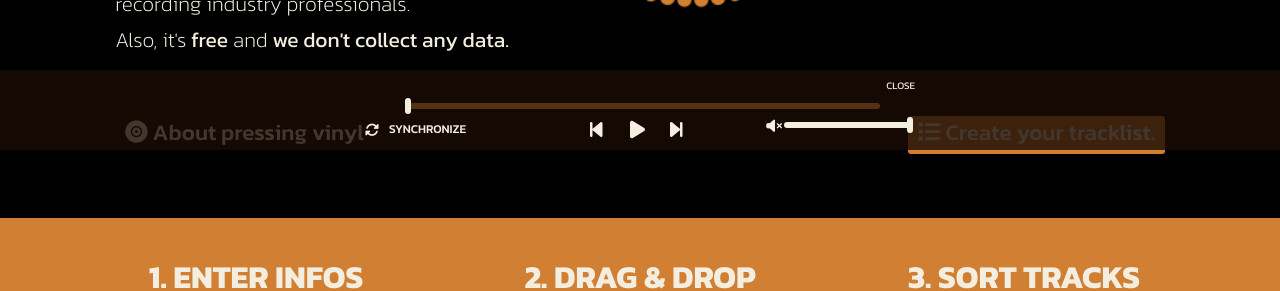
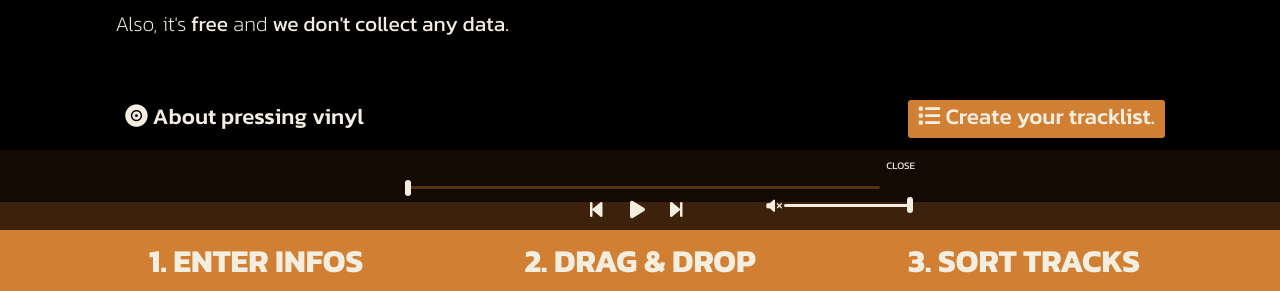
Before and after one commit to saint-james-fr/vinyl-tracklisting2, a Svelte app: page / in a window 1280 px wide. Shown: the part 650-941 px from the top of the page. Built offline with nearby package versions, Linux system fonts and the light colour scheme.

Commit message:
ready to be shipped

```diff
--- a/src/components/AudioPlayer/AudioPlayer.svelte
+++ b/src/components/AudioPlayer/AudioPlayer.svelte
@@ -1,6 +1,7 @@
 <script lang="ts">
   import { playerStore, playlistStore } from "stores";
   import { secondsToMinute, formatTime } from "lib/time";
+  import { truncateString, updateLinearGradient } from "lib/util";
 
   let progress = 0;
   let volume = 100;
@@ -8,10 +9,18 @@
   let endTime = "";
   let actualTime = "";
   let progressBar: HTMLInputElement;
+  let volumeSlider: HTMLInputElement;
   let prefix = "";
   let index = "";
+  let viewportWidth: number;
+  let maxTitleLength: number;
+
+  // TODO: mute icon // play icon
 
   $: {
+    // for truncating title
+    maxTitleLength = viewportWidth < 550 ? 37 : 66;
+    // for the progress bar
     if ($playerStore.currentAudio) {
       $playerStore.currentAudio.volume = volume / 100;
       requestAnimationFrame(() => {
@@ -20,8 +29,10 @@
           ($playerStore.currentAudio.currentTime * 100) /
           $playerStore.currentAudio.duration;
         progressBar.value = String(progress);
+        updateLinearGradient(progressBar, "#d17f33", "#623c19cf");
       });
     }
+    // for the actual time, title and end time
     if (
       $playerStore.currentTrack &&
       $playerStore.currentTrack.title &&
@@ -41,14 +52,12 @@
       }
     }
   }
-  // TODO : css linear gradient
-  // TODO : truncate title
-
   const handlePrevious = () => {
     $playerStore.stop();
     $playlistStore.synchronize();
     $playerStore.previous();
     $playerStore.playPause();
+    updateLinearGradient(progressBar, "#d17f33", "#623c19cf");
   };
 
   const handlePlayPause = () => {
@@ -60,25 +69,54 @@
     $playlistStore.synchronize();
     $playerStore.next();
     $playerStore.playPause();
+    updateLinearGradient(progressBar, "#d17f33", "#623c19cf");
   };
 
   const handleMute = () => {
+    if (!$playerStore.currentAudio) return;
     $playerStore.mute();
+
+    const actualVolume: number = $playerStore.currentAudio.muted
+      ? 0
+      : $playerStore.currentAudio.volume * 100;
+    volumeSlider.value = actualVolume.toString();
+    updateLinearGradient(volumeSlider, "#f3eee0", "#623c19cf");
+  };
+
+  const handleVolumeChange = () => {
+    if (!$playerStore.currentAudio) return;
+    // si je clique et que je suis muté ça doit me démuter
+    if ($playerStore.currentAudio.muted) $playerStore.mute();
+
+    $playerStore.currentAudio.volume = volume / 100;
+    updateLinearGradient(volumeSlider, "#f3eee0", "#623c19cf");
   };
 
   const handleSeek = (e: any) => {
     $playerStore.seek(e.target.value);
+    updateLinearGradient(progressBar, "#d17f33", "#623c19cf");
+  };
+
+  const handleClose = () => {
+    $playerStore.stop();
+    $playerStore.reset();
+    updateLinearGradient(progressBar, "#d17f33", "#623c19cf");
   };
 </script>
 
-ne
-<div id="audio_player__container" class="audio_player__hidden">
+<svelte:window bind:innerWidth={viewportWidth} />
+
+<div
+  id="audio_player__container"
+  class="audio_player__hidden"
+  class:show_player={$playerStore.show}
+>
   <div id="audio_player__title__container">
     <div id="audio_player__title">
       {#if $playerStore.currentTrack && $playerStore.currentTrack.prefix}
         {prefix}{index} -
       {/if}
-      {title}
+      {truncateString(title, maxTitleLength)}
     </div>
   </div>
   <div id="audio_player__controls">
@@ -98,8 +136,7 @@ ne
     </div>
     <div id="audio_player__controls_container">
       <div id="audio_player__main_controls">
-        <div id="audio_player__close">close</div>
-        <i id="syncButton" class="fas fa-solid fa-rotate"></i>
+        <div id="audio_player__close" on:click={handleClose}>close</div>
         <div id="audio_player__playpreviousnext">
           <i
             id="audio_player__prev"
@@ -108,7 +145,9 @@ ne
           ></i>
           <i
             id="audio_player__play"
-            class="fas fa-play"
+            class="fas"
+            class:fa-play={!$playerStore.playing}
+            class:fa-pause={$playerStore.playing}
             on:click={handlePlayPause}
           ></i>
           <i
@@ -129,6 +168,8 @@ ne
             min="0"
             max="100"
             bind:value={volume}
+            on:input={handleVolumeChange}
+            bind:this={volumeSlider}
           />
         </div>
       </div>
--- a/src/components/Import/Import.svelte
+++ b/src/components/Import/Import.svelte
@@ -85,7 +85,6 @@
           let duration = Math.trunc(audio.duration);
           const title = file.name.replace(/\.[^/.]+$/, "");
           let totalSides = $vinylStore.sides.length;
-
           const track: TrackType = {
             title,
             length: duration,
@@ -130,6 +129,13 @@
     Promise.all(promises).then(() => {
       // We syncronize the playlist
       $playlistStore.synchronize();
+      // We show the player
+      playerStore.update((store) => {
+        store.show = true;
+        return store;
+      });
+      // We play
+      $playerStore.playPause();
     });
   };
 </script>
--- a/src/css/components/_audio_player.scss
+++ b/src/css/components/_audio_player.scss
@@ -29,6 +29,12 @@ $color-text: var(--color-cream);
   justify-content: space-between;
   align-items: center;
   z-index: map-get($z-index , audio-player);
+  transition: all 0.2s ease-in-out;
+  transform: translateY(100%);
+}
+
+#audio_player__container.show_player {
+  transform: translateY(0%);
 }
 
 
@@ -51,27 +57,6 @@ $color-text: var(--color-cream);
   color: $color_text;
 }
 
-#syncButton {
-  position: absolute;
-  left: 0;
-  bottom: 9px;
-  font-size: $size-title;
-  cursor: pointer;
-  @include button-hover;
-}
-
-#syncButton::after {
-  content: "synchronize";
-  font-family: var(--font-family-1);
-  text-transform: uppercase;
-  font-size: $size-small;
-  font-weight: 500;
-  margin-inline: 10px;
-  position: relative;
-  top: -2px;
-  @include button-hover;
-
-}
 
 #audio_player__controls {
   position: relative;
@@ -131,6 +116,7 @@ $color-text: var(--color-cream);
   background: transparent;
   position: relative;
   top: -6px;
+  height:3px;
   padding: 0px;
   border-radius: 15px;
   background:
@@ -146,6 +132,7 @@ $color-text: var(--color-cream);
     background: $color_track;
     height: $height_track;
     border-radius: 15px;
+
     transition: background 0.05s ease-in-out;
     @include handle-hover-active((background: $color_track_hover))
   }
@@ -156,6 +143,7 @@ $color-text: var(--color-cream);
     height: $height_track;
     border-radius: 15px;
     transition: background 0.05s ease-in-out;
+
     @include handle-hover-active((background: $color_track_hover))
   }
 
@@ -170,13 +158,15 @@ $color-text: var(--color-cream);
     height: $height_thumb;
     width: $width_thumb;
     border-radius: 10px;
+
   }
 
   /******** Firefox ********/
   &::-moz-range-thumb {
     border: none;
     /*Removes extra border that FF applies*/
-    border-radius: 0;
+    width:3px;
+    border-radius: 15px;
     /*Removes default border-radius that FF applies*/
     background-color: $color_text;
     height: $height_thumb;
@@ -251,6 +241,7 @@ $color-text: var(--color-cream);
   -webkit-appearance: none;
   background: transparent;
   position: relative;
+  height: 3px;
   top: -6px;
   padding: 0px;
   border-radius: 15px;
@@ -299,11 +290,12 @@ $color-text: var(--color-cream);
   &::-moz-range-thumb {
     border: none;
     /*Removes extra border that FF applies*/
-    border-radius: 0;
     /*Removes default border-radius that FF applies*/
     background-color: $color_text;
     height: $height_thumb;
     width: $width_thumb;
+    width:3px;
+    border-radius: 15px;
   }
 
   // Focus
--- a/src/lib/default.ts
+++ b/src/lib/default.ts
@@ -57,7 +57,7 @@ export const defaultPlayer = {
   playing: false,
   currentAudio: null as HTMLAudioElement | null,
   currentTrack: null as TrackType | null,
-  blocking: false,
+  show: false,
   mute: function () {
     if (!this.currentAudio) return;
     this.currentAudio.muted = !this.currentAudio.muted;
@@ -130,6 +130,18 @@ export const defaultPlayer = {
     if (!this.currentAudio) return;
     this.currentAudio.currentTime = (time * this.currentAudio.duration) / 100;
   },
+  reset: function () {
+    playerStore.update((player) => {
+      player.currentAudio = null;
+      player.currentTrack = null;
+      player.show = false;
+      return player;
+    });
+    playlistStore.update((playlist) => {
+      playlist.tracks = [];
+      return playlist;
+    });
+  },
 };
 
 export const defaultPlaylist: PlaylistStore = {
--- a/src/lib/util.ts
+++ b/src/lib/util.ts
@@ -10,3 +10,11 @@ export function truncateString(str: string, maxLength: number): string {
   }
   return str;
 }
+
+export function updateLinearGradient(
+  el: HTMLInputElement,
+  firstColor: string,
+  secondColor: string
+): void {
+  el.style.background = `linear-gradient(to right, ${firstColor}, ${firstColor} ${el.value}%, ${secondColor} ${el.value}%)`;
+}
--- a/src/types.d.ts
+++ b/src/types.d.ts
@@ -35,13 +35,14 @@ interface PlayerStore {
   playing: boolean;
   currentAudio: HTMLAudioElement | null;
   currentTrack: TrackType | null;
-  blocking: boolean;
+  show: boolean;
   mute: () => void;
   playPause: () => void;
   stop: () => void;
   previous: () => void;
   next: () => void;
   seek: (time: number) => void;
+  reset: () => void;
 }
 
 interface PlaylistElement {
```
